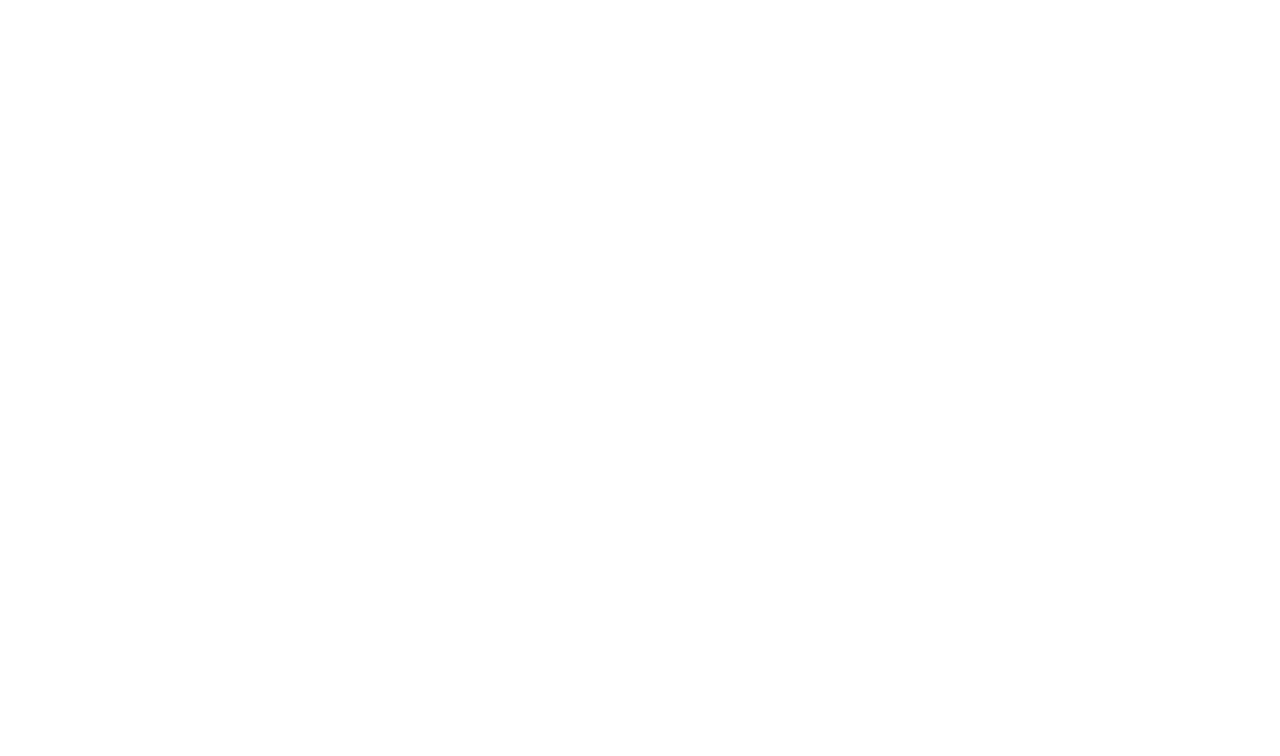
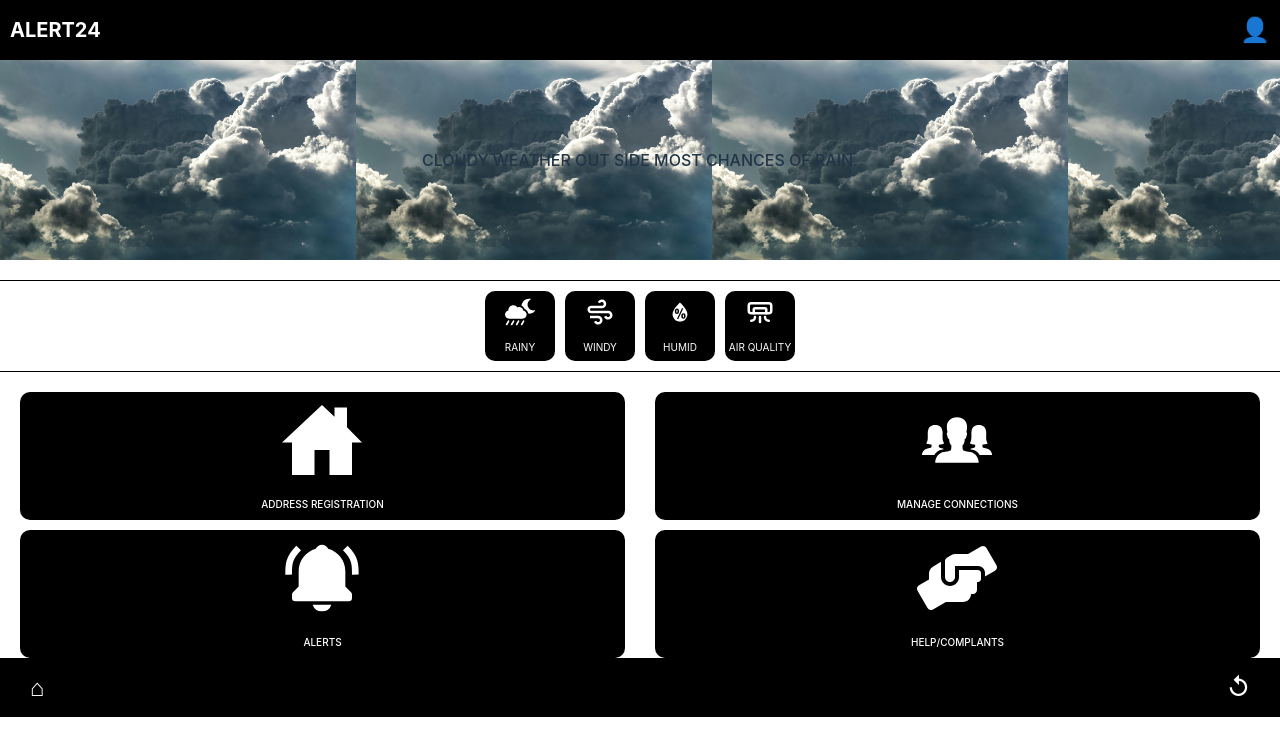
Before and after one commit to Muralikrishna22/alert24, a React (Vite) app: page /home in a window 1280 px wide. Before the commit this address had no page. Shown: the top 756 px of the page. Built offline with nearby package versions, Linux system fonts and the light colour scheme.

Commit message:
base added in connections and home

```diff
--- a/src/App.jsx
+++ b/src/App.jsx
@@ -6,6 +6,8 @@
 import LoginPage from './Modules/LoginPage/LoginPage'
 import LoginForm from './Modules/LoginPage'
 import RegistrationPage from './Modules/Registration'
+import Home from './Modules/Home'
+import Connections from './Modules/Connections';
 
 function App() {
   const [count, setCount] = useState(0);
@@ -39,11 +41,13 @@
   }, []);
 
   return (
-      <Router>
+    <Router>
       <Routes>
-        <Route path="/" element={<LoginPage />} />
-        <Route path="/login" element={<LoginForm />} />
-        <Route path="/register" element={<RegistrationPage />} />
+        <Route path="/" exact element={<LoginPage />} />
+        <Route path="/login" exact element={<LoginForm />} />
+        <Route path="/register" exact element={<RegistrationPage />} />
+        <Route path='/home' exact element={<Home />} />
+        <Route path='/connections' exact element={<Connections /> } />
       </Routes>
     </Router>
   )
--- a/src/Modules/Connections/index.jsx
+++ b/src/Modules/Connections/index.jsx
@@ -5,6 +5,7 @@
 import { RiWindyLine } from "react-icons/ri";
 import { WiHumidity } from "react-icons/wi";
 import { TbAirConditioning } from "react-icons/tb";
+import Base from '../../Common/Base';
 
 
 const Connections = () => {
@@ -25,6 +26,7 @@
     ]
 
     return (
+        <Base>
             <div className='connections_container'>
                 <h3>Manage connections</h3>
                 <div className='sub_menu'>
@@ -66,6 +68,7 @@
                     <button className='btn_primary'>save</button>
                 </div>
             </div>
+        </Base>
     )
 }
 
--- a/src/Modules/Connections/styles.css
+++ b/src/Modules/Connections/styles.css
@@ -2,16 +2,17 @@
 .connections_container{
     display: flex;
     flex-direction: column;
-    min-height: 100vh;
     font-size: 10px;
     background: white;
     text-transform: uppercase;
-    color: var(--background);
+    color: black;
+    flex: 1;
 }
 
 .connections_container h3{
     font-size: 16px;
     font-weight: 400;
+    text-align: center;
 }
 
 
@@ -28,7 +29,7 @@
 }
 
 .sub_menu .item{
-    background-color: var(--background);
+    background-color: black;
     min-height: 70px;
     min-width: 70px;
     display: flex;
@@ -44,7 +45,7 @@
 
 .connnections_list{
     margin: 0 20px;
-    border: 1px solid var(--background);
+    border: 1px solid black;
     border-radius: 10px;
     padding: 10px;
     display: flex;
@@ -66,7 +67,7 @@
 
 .connection_card{
     display: flex;
-    border: 1px solid var(--background);
+    border: 1px solid black;
     justify-content: space-between;
     align-items: center;
     border-radius: 5px;
@@ -75,7 +76,7 @@
 }
 
 .btn_primary{
-    background-color: var(--background);
+    background-color: black;
     color: white;
     width: fit-content;
 }
--- a/src/Modules/Home/index.jsx
+++ b/src/Modules/Home/index.jsx
@@ -8,6 +8,7 @@
 import { IoIosPeople } from "react-icons/io";
 import { FaHandsHelping } from "react-icons/fa";
 import { BiSolidBellRing } from "react-icons/bi";
+import Base from '../../Common/Base';
 
 
 
@@ -35,6 +36,7 @@
     }
 
     return (
+        <Base>
             <div className='home_container'>
                 <div className='banner_container'>
                     Cloudy Weather out side most chances of rain.
@@ -66,35 +68,35 @@
                     </div>
                 </div>
                 <div className='categories_list'>
-                <div className='category_item'>
+                    <a className='category_item'>
                         <IoHomeSharp className="icon" />
                         <div>
                             Address Registration
                         </div>
-                </div>
-                <div className='category_item'>
+                    </a>
+                    <a className='category_item' href='/connections'>
                         <IoIosPeople className="icon" />
 
                         <div>
                             Manage connections
-
                         </div>
-                </div>
-                <div className='category_item' onClick={showSystemNotification}>
+                    </a>
+                    <a className='category_item' onClick={showSystemNotification}>
                         <BiSolidBellRing className="icon" />
                         <div>
                             Alerts
 
                         </div>
-                </div>
-                <div className='category_item'>
+                    </a>
+                    <a className='category_item'>
                         <FaHandsHelping className="icon" />
                         <div>
                             Help/Complants
                         </div>
+                    </a>
                 </div>
             </div>
-        </div>
+        </Base>
     )
 }
 
--- a/src/Modules/Home/styles.css
+++ b/src/Modules/Home/styles.css
@@ -2,10 +2,10 @@
     display: flex;
     flex-direction: column;
     gap: 20px;
-    min-height: 100vh;
     font-size: 10px;
     background: white;
     text-transform: uppercase;
+    flex: 1;
 }
 
 .banner_container{
@@ -32,7 +32,7 @@
 }
 
 .sub_menu .item{
-    background-color: var(--background);
+    background-color: black;
     min-height: 70px;
     min-width: 70px;
     display: flex;
@@ -55,7 +55,7 @@
 }
 
 .category_item{
-    background-color: var(--background);
+    background-color: black;
     display: flex;
     flex-direction: column;
     align-items: center;
@@ -63,6 +63,7 @@
     border-radius: 10px;
     width: 48%;
     height: 8rem;
+    color: white;
 }
 
 .category_item .icon{
--- a/src/Modules/Registration/index.jsx
+++ b/src/Modules/Registration/index.jsx
@@ -3,14 +3,21 @@
 import Base from '../../Common/Base';
 import Input from '../../Common/Base/Input';
 import Button from '../../Common/Base/Button';
+import { useNavigate } from 'react-router-dom';
 
 // Registration Form Component
 const RegistrationForm = () => {
+  const navigate = useNavigate()
+
+  const handleSubmit = (e) => {
+    e.preventDefault()
+    navigate('/home')
+  }
   return (
     <div className='container'>
         <div className='formContainer'>
       <div className='avatar'></div>
-      <form className='form'>
+      <form className='form' onSubmit={handleSubmit}>
         <Input placeholder="First Name" />
         <Input placeholder="Last Name" />
         <Input placeholder="Contact No" />
```
Lines whose indentation alone changed are shown as unchanged.
